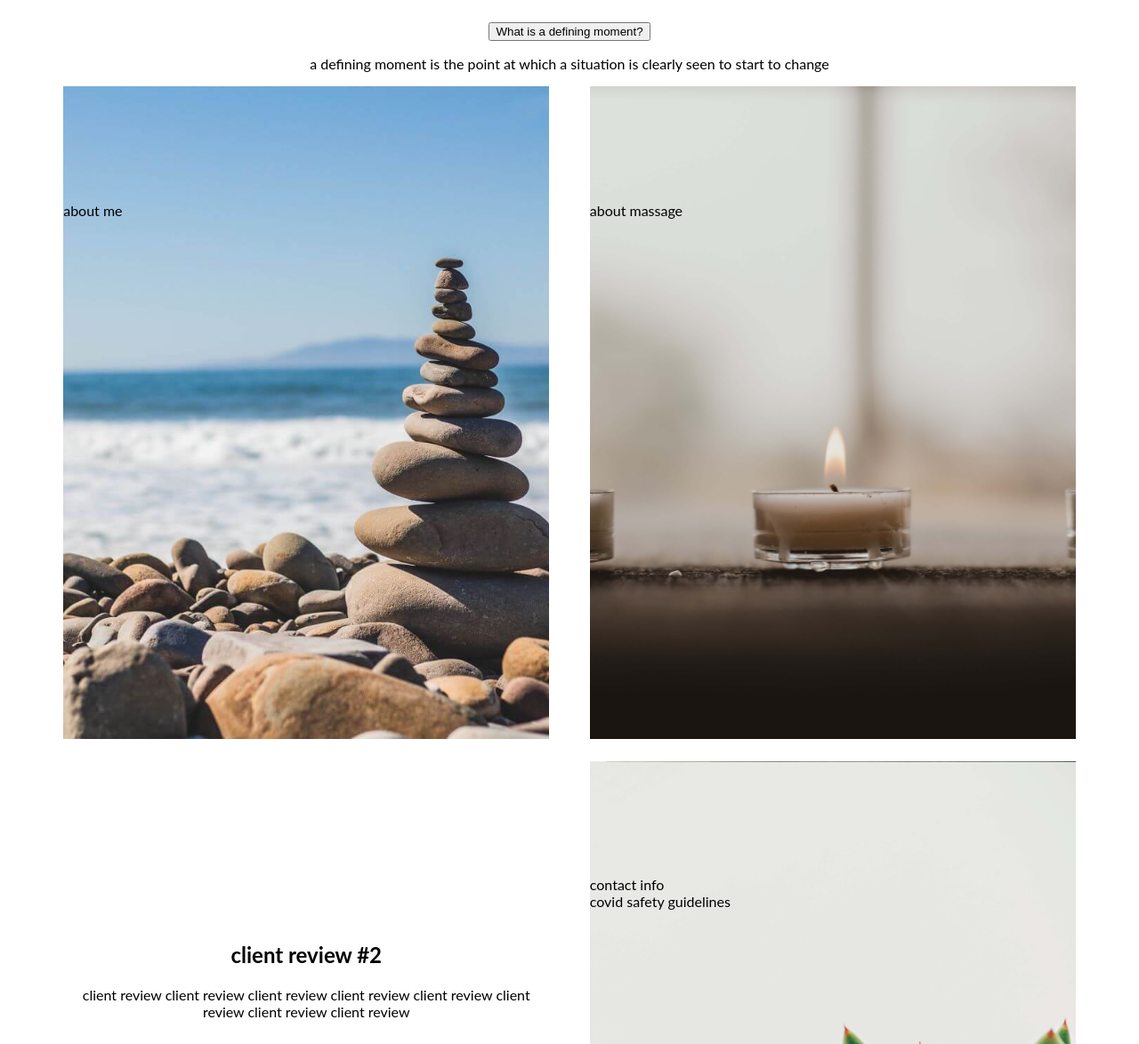
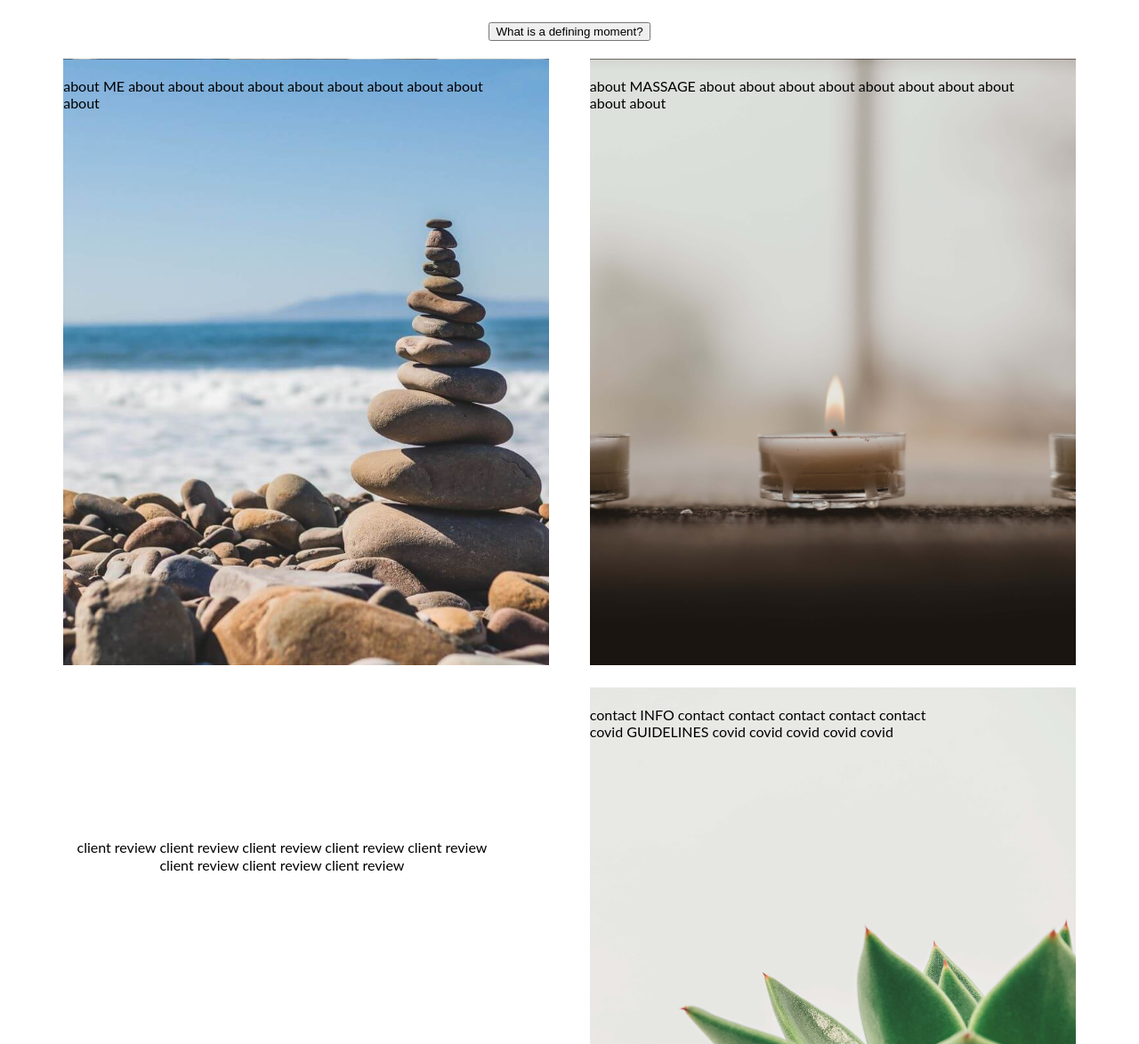
Before and after one commit to gretchenthompson/capstone-project, a plain HTML site: page index.html in a window 1280 px wide. Shown: the part 126-1300 px from the top of the page at 89% size. Drawn offline with Linux system fonts and the light colour scheme.

Commit message:
added text to images

```diff
--- a/index.html
+++ b/index.html
@@ -31,40 +31,44 @@
       <div class="flex-container">
 
         <div class="flex-col bg-img kirin">
-          <p>about me</p>
+          <div class="text">
+            <p>about ME about about about about about about about about about about</p>
+          </div>
         </div>
 
         <div class="flex-col bg-img candles">
-          <p>about massage</p>
+          <div class="text">
+            <p>about MASSAGE about about about about about about about about about about</p>
+          </div>
         </div>
 
         <div class="flex-col review-wrap">
           <div class="testify">
 
             <div class="reviews-container">
-
               <div class="myReview">
-                <h2 class="text">client review #1</h2>
+                <div class="text">
                   <p>client review
                       client review
                       client review
                       client review</p>
                 </div>
-
+              </div>
               <div class="myReview">
-                <h2 class="text">client review #2</h2>
+                <div class="text">
                   <p>client review client review
                       client review client review
                       client review client review
                       client review client review</p>
                 </div>
-
+              </div>
               <div class="myReview">
-                <h2 class="text">client review #3</h2>
+                <div class="text">
                   <p>client review client review client review
                       client review client review client review
                       client review client review client review
                       client review client review client review</p>
+                </div>
             </div>
           </div>
 
@@ -72,9 +76,11 @@
       </div>
 
         <div class="flex-col bg-img succulents">
-          <p>contact info<br>
-            covid safety guidelines<br>
+          <div class="text">
+            <p>contact INFO contact contact contact contact contact<br>
+              covid GUIDELINES covid covid covid covid covid<br>
             </p>
+          </div>
         </div>
 
       </div>
--- a/main.css
+++ b/main.css
@@ -28,8 +28,23 @@ body {
   background-color: white;
 }
 
+#definition {
+  display: none;
+}
+
 button {
   cursor: pointer;
+  margin-bottom: 20px;
+}
+
+.reviews-container {
+  position: relative;
+}
+
+.text {
+  position: absolute;
+  width: 90%;
+  top: 5px;
 }
 
 .testify {
@@ -48,6 +63,7 @@ img {
   padding-bottom: 50%;
   background-size: cover;
   text-align: left;
+  position: relative;
 }
 
 .kirin {
@@ -89,7 +105,7 @@ h1 {
 }
 
 .bottom-content {
-  background-color: rgb(44, 158, 63);
+  background-color: rgb(70, 241, 99);
   text-align: center;
 }
 
```
Lines whose indentation alone changed are shown as unchanged.
